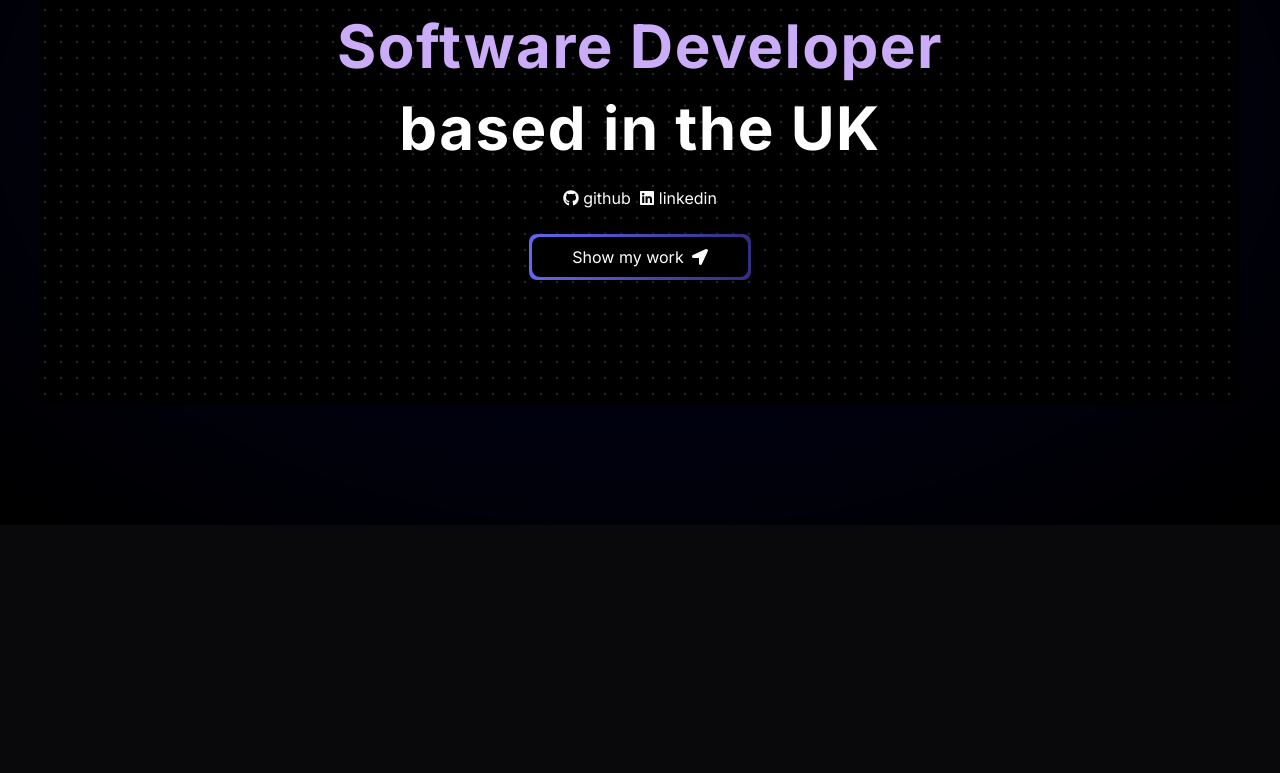
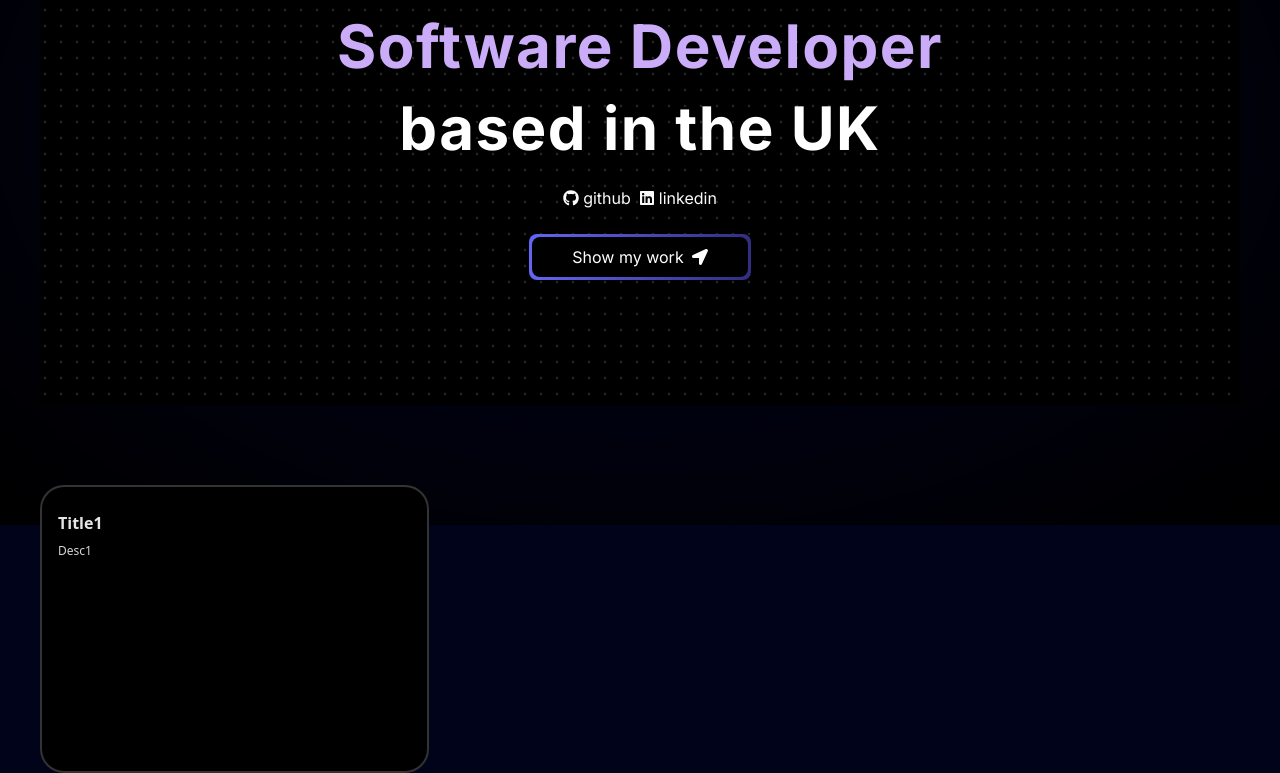
Before and after one commit to RThom6/rthom6.github.io, a Next.js app: page / in a window 1280 px wide. Shown: the part 275-1048 px from the top of the page. Before the commit the page ends 800 px from the top, so only its background shows below. Built offline with nearby package versions, Linux system fonts and the light colour scheme.

Commit message:
Added bento grid component

```diff
--- a/app/page.tsx
+++ b/app/page.tsx
@@ -1,11 +1,18 @@
+import Grid from "@/components/grid";
 import Hero from "@/components/hero";
+import { FloatingNav } from "@/components/ui/floating-navbar";
 import Image from "next/image";
+import { FaHome } from "react-icons/fa";
 
 export default function Home() {
   return (
     <main className="bg-black-100 flex justify-center items-center flex-col overflow-hidden mx-auto sm:px-10 px-5">
-      <div className="w-full">
+      <div className="max-w-7xl w-full">
+        <FloatingNav navItems={[
+          {name: 'Home', link:'/', icon: <FaHome/>}
+        ]}/>
         <Hero />
+        <Grid />
       </div>
     </main>
   );
--- /dev/null
+++ b/components/grid.tsx
@@ -0,0 +1,24 @@
+import React from 'react'
+import { BentoGrid, BentoGridItem } from './ui/bento-grid'
+import { gridItems } from '@/data'
+
+const Grid = () => {
+  return (
+    <section id="about">
+        <BentoGrid>
+            {gridItems.map(
+                (item) => (
+                    <BentoGridItem
+                        id={item.id}
+                        key={item.id}
+                        title={item.title}
+                        description={item.description}
+                    />
+                )
+            )}
+        </BentoGrid>
+    </section>
+  )
+}
+
+export default Grid
--- /dev/null
+++ b/components/ui/bento-grid.tsx
@@ -0,0 +1,56 @@
+import { cn } from "@/lib/utils";
+
+export const BentoGrid = ({
+  className,
+  children,
+}: {
+  className?: string;
+  children?: React.ReactNode;
+}) => {
+  return (
+    <div
+      className={cn(
+        "grid md:auto-rows-[18rem] grid-cols-1 md:grid-cols-3 gap-4 max-w-7xl mx-auto ",
+        className
+      )}
+    >
+      {children}
+    </div>
+  );
+};
+
+export const BentoGridItem = ({
+  className,
+  title,
+  description,
+  header,
+  icon,
+  id,
+}: {
+  className?: string;
+  title?: string | React.ReactNode;
+  description?: string | React.ReactNode;
+  header?: React.ReactNode;
+  icon?: React.ReactNode;
+  id: number;
+}) => {
+  return (
+    <div
+      className={cn(
+        "row-span-1 relative rounded-3xl group/bento hover:shadow-xl transition duration-200 shadow-input dark:shadow-none p-4 dark:bg-black dark:border-white/[0.2] bg-white border-transparent justify-between flex flex-col space-y-4 border-2 border-red-500",
+        className
+      )}
+    >
+      {header}
+      <div className="group-hover/bento:translate-x-2 transition duration-200">
+        {icon}
+        <div className="font-sans font-bold text-neutral-600 dark:text-neutral-200 mb-2 mt-2">
+          {title}
+        </div>
+        <div className="font-sans font-normal text-neutral-600 text-xs dark:text-neutral-300">
+          {description}
+        </div>
+      </div>
+    </div>
+  );
+};
--- /dev/null
+++ b/data/index.ts
@@ -0,0 +1,3 @@
+export const gridItems = [
+    {title: 'Title1', description: 'Desc1', id: 1}
+]
```
